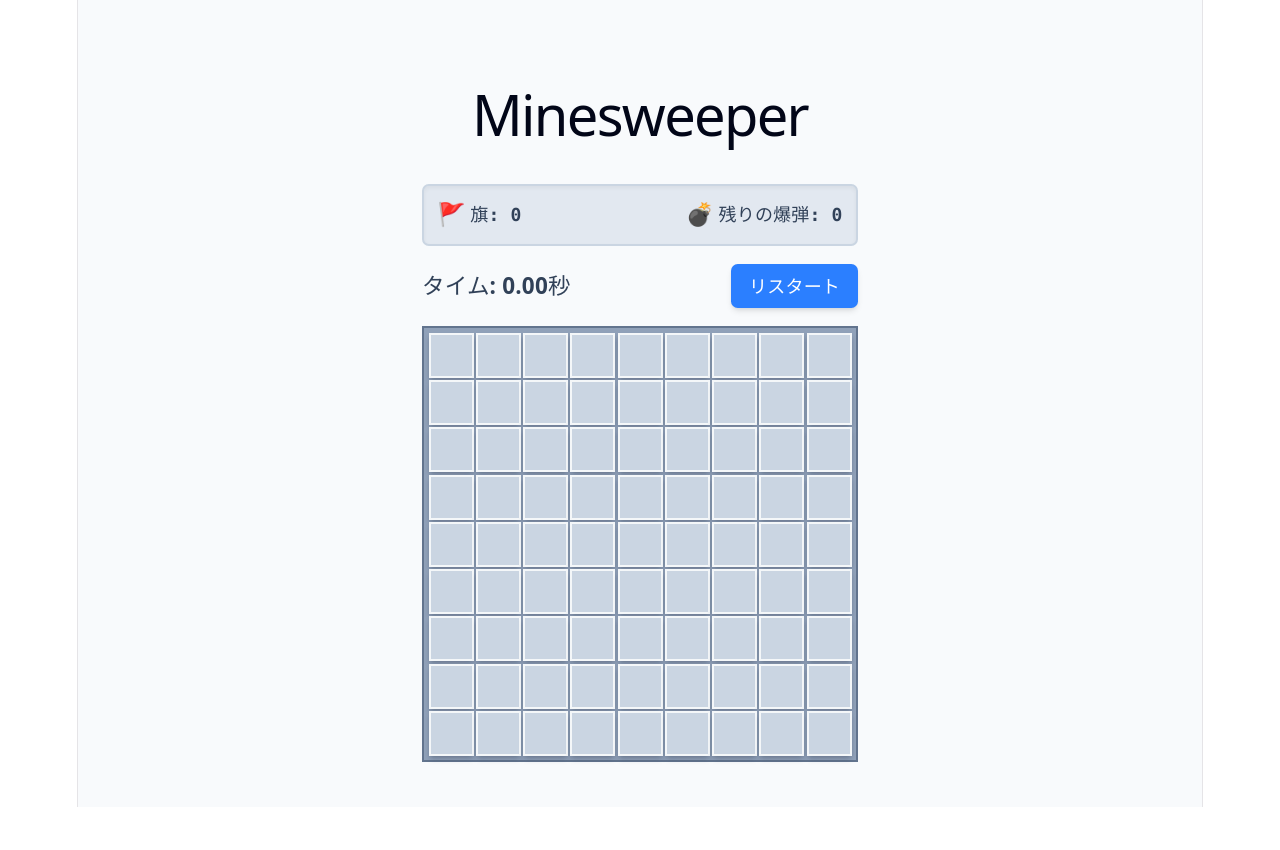
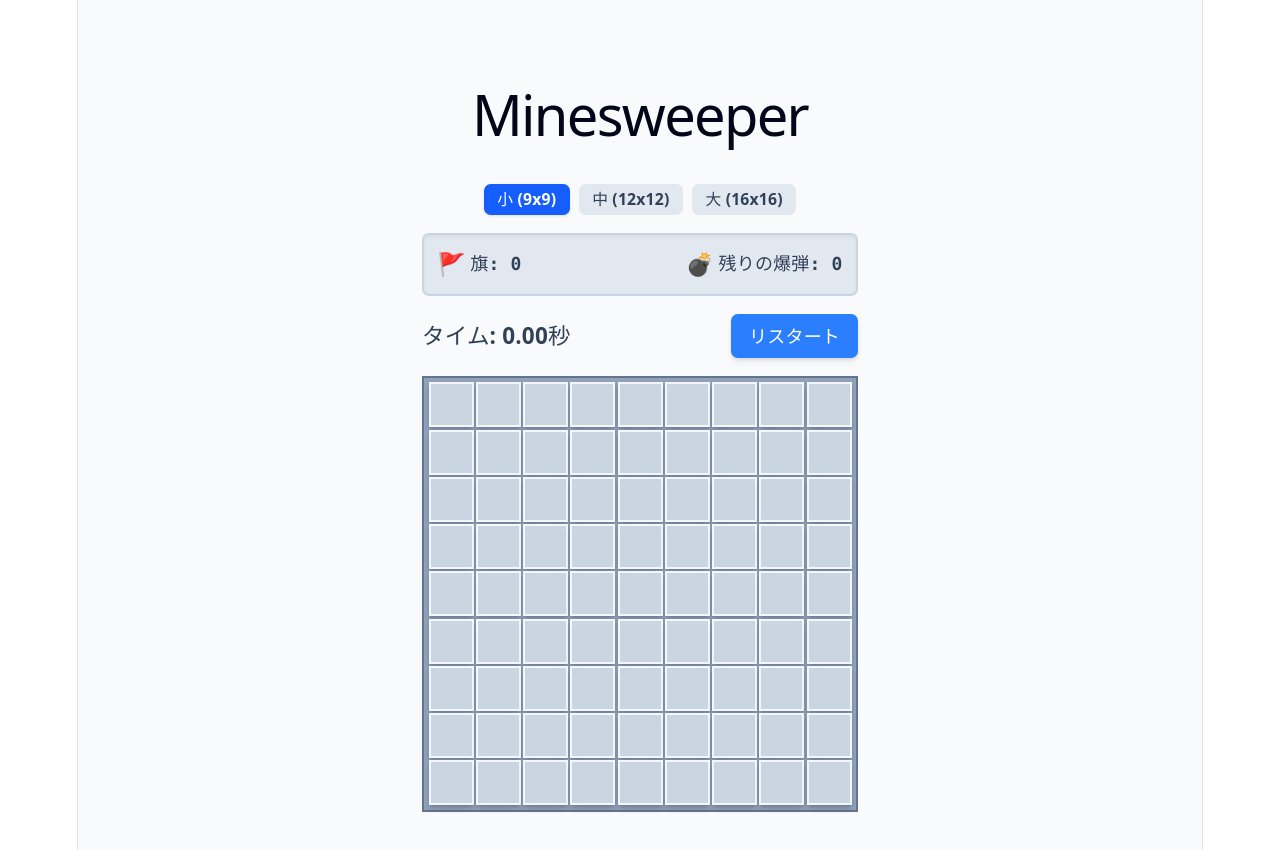
Before and after one commit to t-t328/minesweeper, a React (Vite) app: page / in a window 1280 px wide. Shown: the top 850 px of the page. Before the commit the page ends 807 px from the top, so only its background shows below. Built offline with nearby package versions, Linux system fonts and the light colour scheme.

Commit message:
slect_size

```diff
--- a/src/App.tsx
+++ b/src/App.tsx
@@ -19,9 +19,17 @@ interface CellData {
 }
 // --- ここから追記 ---
 // 盤面のサイズを変数化（ここを自由に変更できます！）
-const COLS = 9; // 列数（横）
-const ROWS = 9; // 行数（縦）
-const createEmptyBoard = (cols: number, rows: number): CellData[] => {
+// --- 🌟 追加: 難易度（サイズ）のプリセット定義 ---
+type Difficulty = 'easy' | 'medium' | 'hard';
+
+const DIFFICULTIES: Record<Difficulty, { name: string; cols: number; rows: number }> = {
+  easy: { name: '小 (9x9)', cols: 9, rows: 9 },
+  medium: { name: '中 (12x12)', cols: 12, rows: 12 },
+  hard: { name: '大 (16x16)', cols: 16, rows: 16 },
+};
+
+// (cols, rows の固定定数は削除して、Appコンポーネント内で管理します)
+  const createEmptyBoard = (cols: number, rows: number): CellData[] => {
   return Array.from({ length: cols * rows }, (_, index) => ({
     id: index,
     status: 'hidden',
@@ -164,8 +172,18 @@ function GridCell({ status, number = 0, isMine, exploded, onClick, onRightClick
 // Appコンポーネントのリファクタリング
 // ---------------------------------------------------------
 function App() {
+  // 🌟 追加: 選択中の難易度を管理するステート（初期値は 'easy'）
+  const [difficulty, setDifficulty] = useState<Difficulty>('easy');
+
+  // 現在の列数・行数を取得
+  const cols = DIFFICULTIES[difficulty].cols;
+  const rows = DIFFICULTIES[difficulty].rows;
+
+  const [board, setBoard] = useState<CellData[]>(() => createEmptyBoard(cols, rows));
+
+  // ... (タイマーやゲーム状態のステートはそのまま)
   // 関数を使って自動生成するように変更
-  const [board, setBoard] = useState<CellData[]>(() => createEmptyBoard(COLS, ROWS));
+  // const [board, setBoard] = useState<CellData[]>(() => createEmptyBoard(cols, rows));
   // 🌟 新機能: ゲームの状態を管理する state を追加
   type GameState = 'playing' | 'gameOver' | 'gameClear';
   const [gameState, setGameState] = useState<GameState>('playing');
@@ -226,7 +244,7 @@ function App() {
     if (totalMines === 0) return;
     const revealedCount = board.filter(cell => cell.status === 'revealed').length;
 
-    if (revealedCount === (COLS * ROWS) - totalMines) {
+    if (revealedCount === (cols * rows) - totalMines) {
       setGameState('gameClear');
       setIsRunning(false); // 👈 🌟 追加: ゲームクリア時にタイマー停止
       // クリア演出として、すべての地雷マスに自動で旗を立てる
@@ -244,7 +262,7 @@ function App() {
     setBoard((prevBoard) => {
       // 🌟【重要】もしまだ地雷が配置されていない場合、クリックされたマスを安全地帯として盤面を生成
       const hasMines = prevBoard.some(cell => cell.isMine);
-      const currentBoard = hasMines ? prevBoard : generateBoard(COLS, ROWS, id);
+      const currentBoard = hasMines ? prevBoard : generateBoard(cols, rows, id);
       // --- 🌟 追加: 初回クリック時（地雷生成の瞬間）にタイマーを開始 ---
       if (!hasMines) {
         setIsRunning(true);
@@ -262,8 +280,8 @@ function App() {
 
       // 🌟【新機能】すでに開かれている「数字マス」をクリックした場合
       if (clickedCell.status === 'revealed' && clickedCell.number > 0) {
-        const x = id % COLS;
-        const y = Math.floor(id / COLS);
+        const x = id % cols;
+        const y = Math.floor(id / cols);
         const unrevealedNeighbors: number[] = []; // 周囲の開いていないマス(hidden or flagged)
         let flagCount = 0; // 周囲の旗の数
 
@@ -274,8 +292,8 @@ function App() {
             const nx = x + dx;
             const ny = y + dy;
 
-            if (nx >= 0 && nx < COLS && ny >= 0 && ny < ROWS) {
-              const neighborId = ny * COLS + nx;
+            if (nx >= 0 && nx < cols && ny >= 0 && ny < rows) {
+              const neighborId = ny * cols + nx;
               const neighborCell = newBoard[neighborId];
 
               if (neighborCell.status !== 'revealed') {
@@ -327,8 +345,8 @@ function App() {
 
         // 連鎖オープン：開いたマスが「0」なら周囲をスタックに追加
         if (currentCell.number === 0 && !currentCell.isMine) {
-          const cx = currentId % COLS;
-          const cy = Math.floor(currentId / COLS);
+          const cx = currentId % cols;
+          const cy = Math.floor(currentId / cols);
 
           for (let dy = -1; dy <= 1; dy++) {
             for (let dx = -1; dx <= 1; dx++) {
@@ -336,8 +354,8 @@ function App() {
               const nx = cx + dx;
               const ny = cy + dy;
 
-              if (nx >= 0 && nx < COLS && ny >= 0 && ny < ROWS) {
-                const neighborId = ny * COLS + nx;
+              if (nx >= 0 && nx < cols && ny >= 0 && ny < rows) {
+                const neighborId = ny * cols + nx;
                 if (newBoard[neighborId].status === 'hidden') {
                   stack.push(neighborId);
                 }
@@ -371,6 +389,29 @@ function App() {
     <section id="main" className="flex items-center justify-center min-h-screen bg-slate-50">
       <div className="p-10">
         <h1 className="mb-6 text-2xl font-bold text-center !text-slate-950">Minesweeper</h1>
+        {/* --- 🌟 追加: タイトルの下のサイズ選択ボタン UI --- */}
+        <div className="my-4 flex justify-center gap-2">
+          {(Object.keys(DIFFICULTIES) as Difficulty[]).map((key) => (
+            <button
+              key={key}
+              onClick={() => {
+                setDifficulty(key);
+                setBoard(createEmptyBoard(DIFFICULTIES[key].cols, DIFFICULTIES[key].rows));
+                setGameState('playing');
+                setElapsedTime(0);
+                setIsRunning(false);
+              }}
+              className={`px-3 py-1 rounded-md font-bold text-sm transition-colors ${
+                difficulty === key
+                  ? 'bg-blue-600 text-white shadow'
+                  : 'bg-slate-200 text-slate-700 hover:bg-slate-300'
+              }`}
+            >
+              {DIFFICULTIES[key].name}
+            </button>
+          ))}
+        </div>
+        {/* --- ここまで --- */}
         {/* --- ここからカウンター表示領域を追加 --- */}
         <div className="mb-4 p-3 bg-slate-200 border-2 border-slate-300 rounded-md
           flex justify-between items-center font-mono font-bold text-slate-700 shadow-inner">
@@ -399,7 +440,7 @@ function App() {
           </div>
           <button
             onClick={() => {
-              setBoard(createEmptyBoard(COLS, ROWS)); // 盤面を再生成
+              setBoard(createEmptyBoard(cols, rows)); // 盤面を再生成
               setGameState('playing'); // 状態をプレイ中に戻す
               setElapsedTime(0);          // 👈 🌟 追加: タイムを0にリセット
               setIsRunning(false); // 👈 🌟 追加: タイマーを停止状態にする
@@ -413,8 +454,8 @@ function App() {
         {/* CSS Gridを使って3x3の盤面を構成 */}
         <div
           className="inline-grid gap-0.5 bg-slate-400 border-2 border-slate-500 p-1"
-          // バッククォート (`) と ${} を使って、COLS 変数を埋め込みます
-          style={{ gridTemplateColumns: `repeat(${COLS}, 2.5rem)` }}
+          // バッククォート (`) と ${} を使って、cols 変数を埋め込みます
+          style={{ gridTemplateColumns: `repeat(${cols}, 2.5rem)` }}
         >
           {board.map((cell) => (
             <GridCell
```
